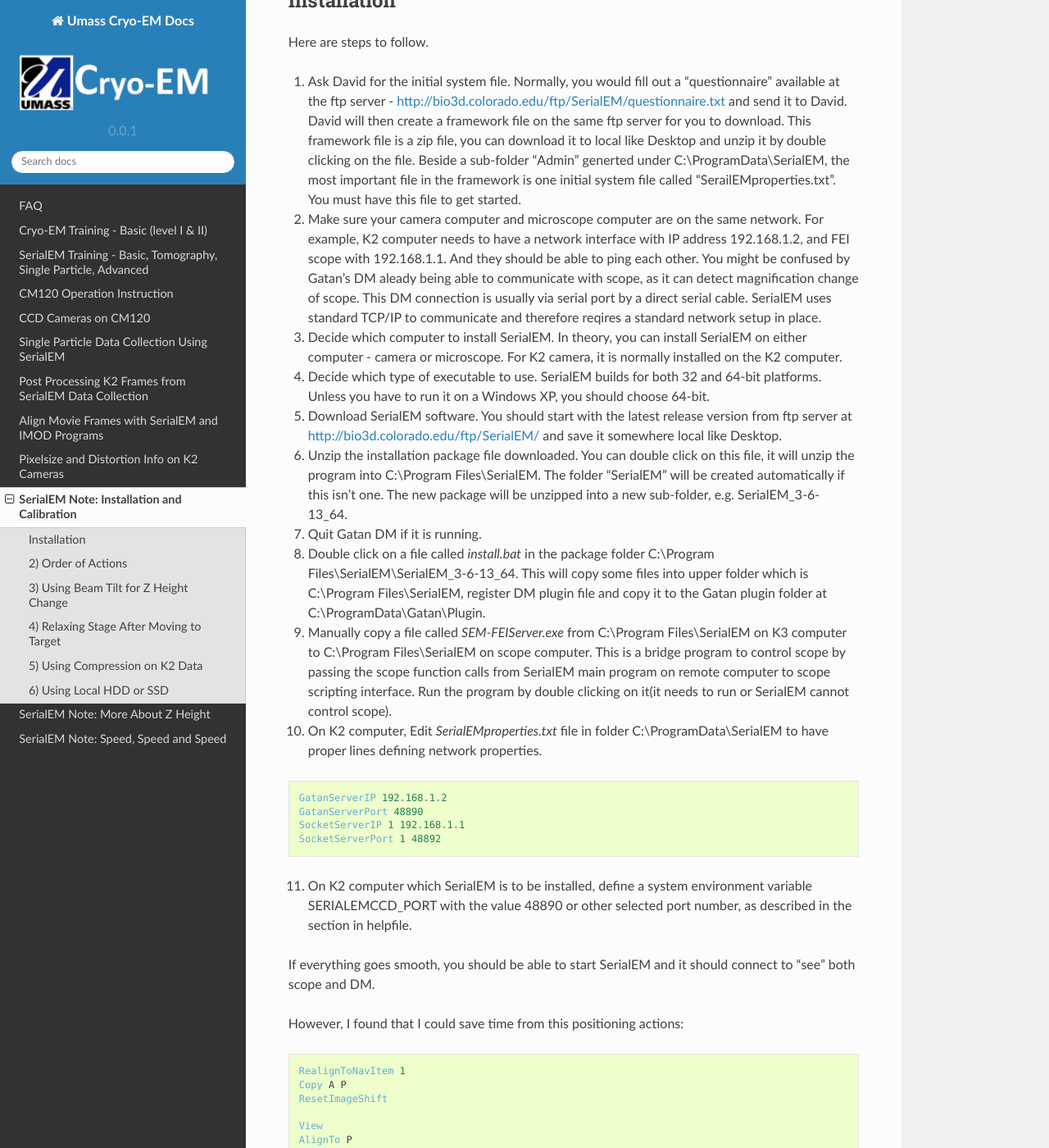
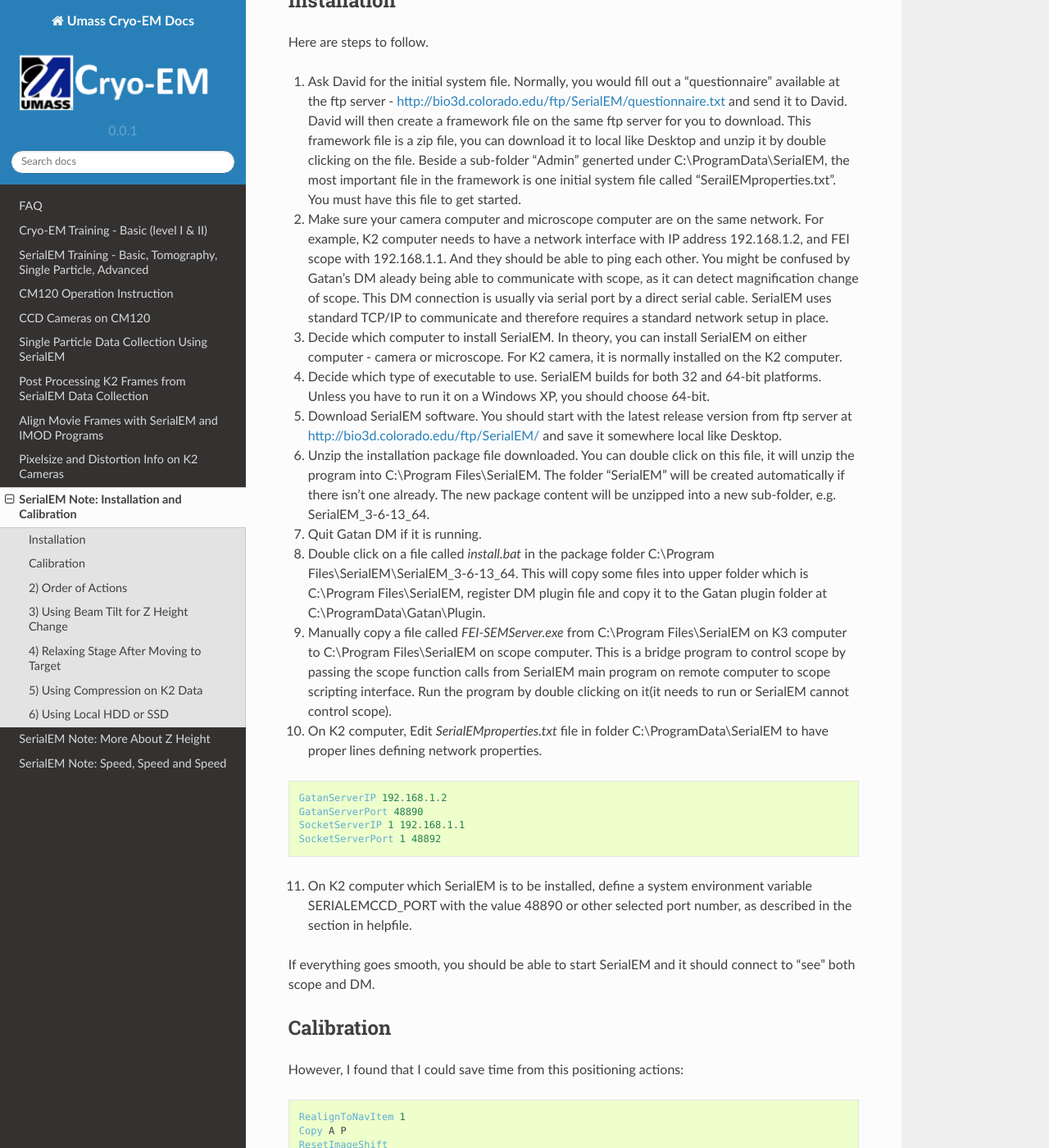
Before and after one commit to xuchen66/sphinx-emdocs, a Sphinx documentation site: the page built from source/serialEM-note-install-and-calib.rst, in a window 1280 px wide and 1400 px high, scrolled down 555 px. Shown: the whole window at 82% size. Built offline with Sphinx 7.4.7 and the Read the Docs theme 2.0.0, drawn with Linux system fonts in a browser that asks for light colours; pages that are not in the unit, such as notebooks, are missing from menus.

Commit message:
Update serialEM-note-install-and-calib.rst

```diff
--- a/source/serialEM-note-install-and-calib.rst
+++ b/source/serialEM-note-install-and-calib.rst
@@ -24,7 +24,7 @@
 
 1. Ask David for the initial system file. Normally, you would fill out a "questionnaire" available at the ftp server - http://bio3d.colorado.edu/ftp/SerialEM/questionnaire.txt and send it to David. David will then create a framework file on the same ftp server for you to download. This framework file is a zip file, you can download it to local like Desktop and unzip it by double clicking on the file. Beside a sub-folder "Admin" generted under C:\\ProgramData\\SerialEM, the most important file in the framework is one initial system file called "SerailEMproperties.txt". You must have this file to get started.
 
-#. Make sure your camera computer and microscope computer are on the same network. For example, K2 computer needs to have a network interface with IP address 192.168.1.2, and FEI scope with 192.168.1.1. And they should be able to ping each other. You might be confused by Gatan's DM aleady being able to communicate with scope, as it can detect magnification change of scope. This DM connection is usually via serial port by a direct serial cable. SerialEM uses standard TCP/IP to communicate and therefore reqires a standard network setup in place.
+#. Make sure your camera computer and microscope computer are on the same network. For example, K2 computer needs to have a network interface with IP address 192.168.1.2, and FEI scope with 192.168.1.1. And they should be able to ping each other. You might be confused by Gatan's DM aleady being able to communicate with scope, as it can detect magnification change of scope. This DM connection is usually via serial port by a direct serial cable. SerialEM uses standard TCP/IP to communicate and therefore requires a standard network setup in place.
 
 #. Decide which computer to install SerialEM. In theory, you can install SerialEM on either computer - camera or microscope. For K2 camera, it is normally installed on the K2 computer.
 
@@ -32,13 +32,13 @@
 
 #. Download SerialEM software. You should start with the latest release version from ftp server at http://bio3d.colorado.edu/ftp/SerialEM/  and save it somewhere local like Desktop.
 
-#. Unzip the installation package file downloaded. You can double click on this file, it will unzip the program into C:\\Program Files\\SerialEM. The folder "SerialEM" will be created automatically if this isn't one. The new package will be unzipped into a new sub-folder, e.g. SerialEM_3-6-13_64.
+#. Unzip the installation package file downloaded. You can double click on this file, it will unzip the program into C:\\Program Files\\SerialEM. The folder "SerialEM" will be created automatically if there isn't one already. The new package content will be unzipped into a new sub-folder, e.g. SerialEM_3-6-13_64.
 
 #. Quit Gatan DM if it is running.
 
 #. Double click on a file called *install.bat* in the package folder C:\\Program Files\\SerialEM\\SerialEM_3-6-13_64. This will copy some files into upper folder which is C:\\Program Files\\SerialEM, register DM plugin file and copy it to the Gatan plugin folder at C:\\ProgramData\\Gatan\\Plugin.
 
-#. Manually copy a file called *SEM-FEIServer.exe* from C:\\Program Files\\SerialEM on K3 computer to C:\\Program Files\\SerialEM on scope computer. This is a bridge program to control scope by passing the scope function calls from SerialEM main program on remote computer to scope scripting interface. Run the program by double clicking on it(it needs to run or SerialEM cannot control scope).
+#. Manually copy a file called *FEI-SEMServer.exe* from C:\\Program Files\\SerialEM on K3 computer to C:\\Program Files\\SerialEM on scope computer. This is a bridge program to control scope by passing the scope function calls from SerialEM main program on remote computer to scope scripting interface. Run the program by double clicking on it(it needs to run or SerialEM cannot control scope).
 
 #. On K2 computer, Edit *SerialEMproperties.txt* file in folder C:\\ProgramData\\SerialEM to have proper lines defining network properties.
 
@@ -54,6 +54,10 @@
 If everything goes smooth, you should be able to start SerialEM and it should connect to "see" both scope and DM.
 
 .. _Calibration:
+
+Calibration
+-----------
+
 
 However, I found that I could save time from this positioning actions:
 
```
